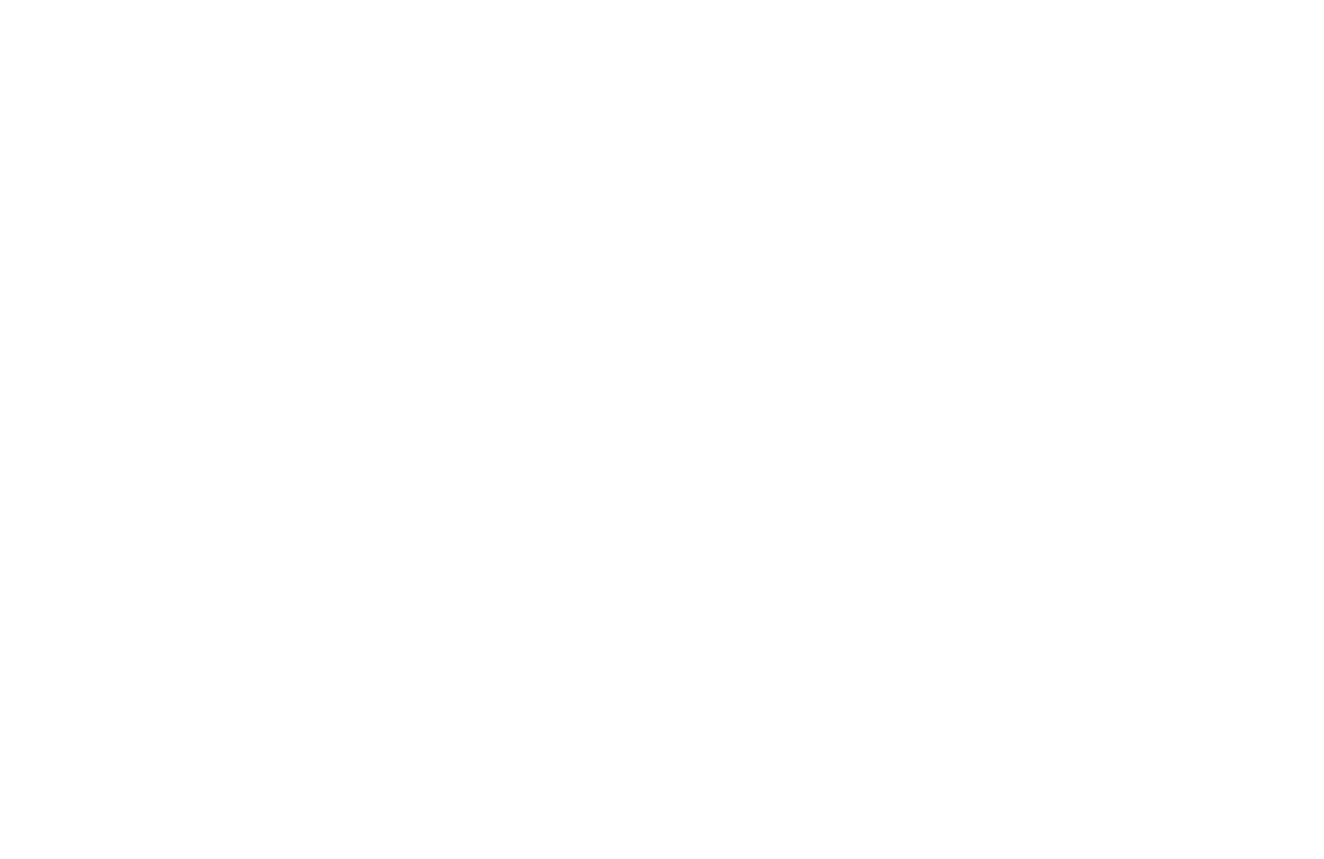
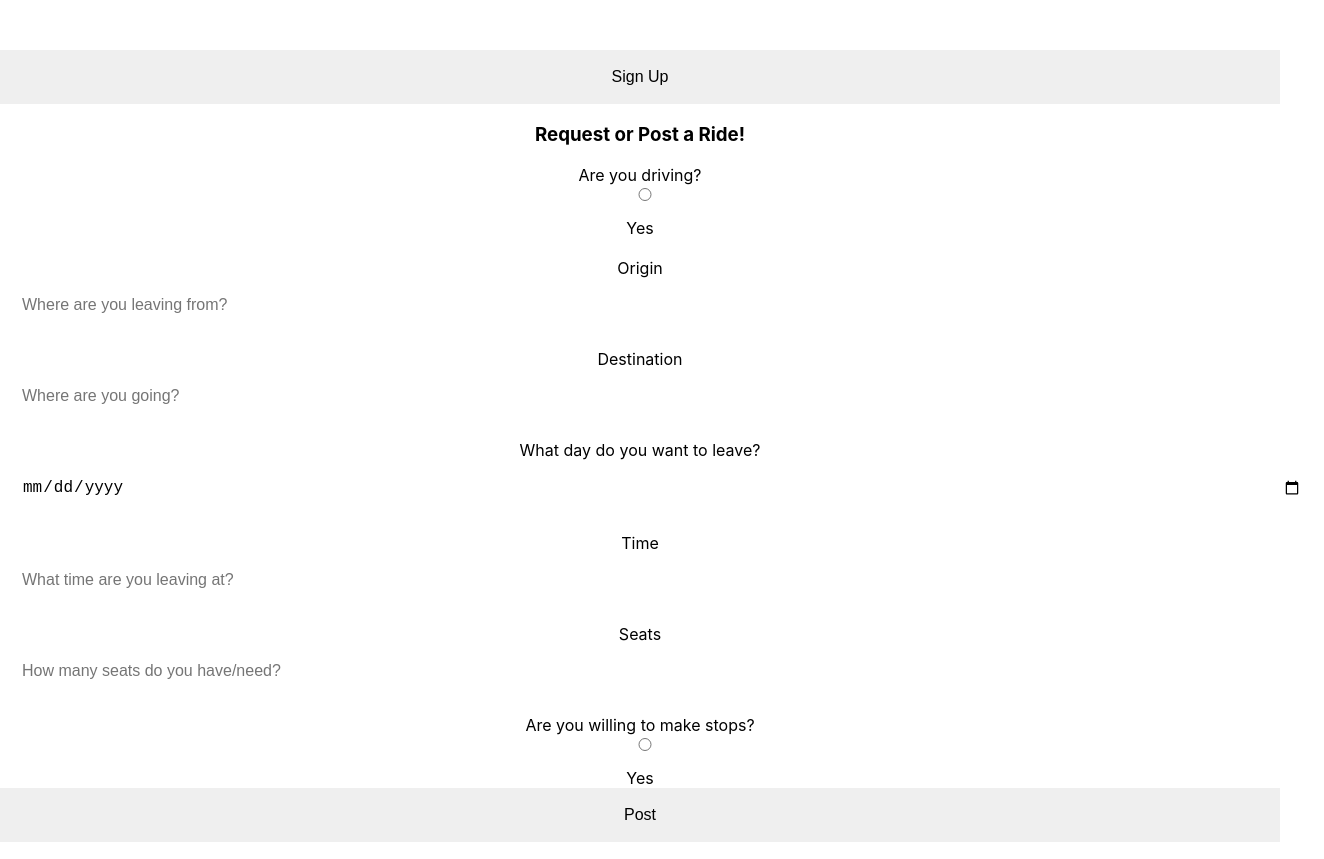
Before and after one commit to atfry/cs121_project, a React (Create React App) app in the folder client/: page /requestride in a window 1280 px wide. Shown: the part 600-1459 px from the top of the page, 1324 px wide, since content can reach past the window. Before the commit the page ends 800 px from the top, so only its background shows below. Built offline with nearby package versions, Linux system fonts and the light colour scheme.

Commit message:
post form

```diff
--- a/client/src/App.css
+++ b/client/src/App.css
@@ -48,3 +48,14 @@
   text-decoration: none;
   color: white;
 }
+
+input {
+  font-size: 22px;
+  color: #000;
+  padding: 18px 22px;
+  font-size: 16px;
+  margin-bottom: 17px;
+  border: 0;
+  display: block;
+  width: 100%;
+}
--- a/client/src/App.js
+++ b/client/src/App.js
@@ -6,6 +6,7 @@
 import AllRides from './components/AllRides';
 import RideRequest from './components/RideRequest';
 import { Route, withRouter } from 'react-router-dom';
+import {createPost} from './services/api';
 import './App.css';
 
 class App extends React.Component {
@@ -45,6 +46,10 @@
     console.log(this.registerFormData);
   }
 
+  handlePostSubmit = async(ev) => {
+    ev.preventDefault();
+
+  }
 
 
   render() {
--- a/client/src/components/Nav.jsx
+++ b/client/src/components/Nav.jsx
@@ -8,7 +8,7 @@
       <nav id="nav-bar">
         <Link to="/home">Home</Link>
         <Link to="/allrides">All Rides</Link>
-        <Link to="requestride">Request a ride</Link>
+        <Link to="requestride">Post a Ride</Link>
         <button>Log out</button>
       </nav>
     </header>
--- a/client/src/components/RideRequest.jsx
+++ b/client/src/components/RideRequest.jsx
@@ -1,9 +1,78 @@
 import React from 'react'
 
-export default function RideRequest() {
-  return (
-    <div>
-      <p>Ride request page</p>
+export default (props) => (
+  <>
+    <div className="riderequest">
+      <h3>Request or Post a Ride!</h3>
+
+      <form className="post" >
+        <label htmlFor="driver">Are you driving?</label>
+        <label>
+          <input
+            type="radio"
+            name="driver"
+            value="false"
+            id="driver"
+          /> Yes
+        </label>
+
+        <br />
+        <br />
+
+        <label htmlFor="origin">Origin</label>
+          <input
+            type="text"
+            name="origin"
+            placeholder="Where are you leaving from?"
+            id="origin"
+          />
+
+          <label htmlFor="destination">Destination</label>
+          <input
+            type="string"
+            name="destination"
+            placeholder="Where are you going?"
+            id="destination"
+          />
+
+          <label htmlFor="date">What day do you want to leave?</label>
+          <input
+            type="date"
+            name="date"
+            id="date"
+          />
+
+          <label htmlFor="time">Time</label>
+          <input
+            type="string"
+            name="time"
+            placeholder="What time are you leaving at?"
+            id="time"
+          />
+
+          <label htmlFor="seats">Seats</label>
+          <input
+            type="integer"
+            name="seats"
+            placeholder="How many seats do you have/need?"
+            id="seats"
+          />
+
+          <label htmlFor="stops">Are you willing to make stops?</label>
+          <label>
+            <input
+              type="radio"
+              name="stops"
+              value="false"
+              id="stops"
+            />Yes
+          </label>
+
+          <input
+          type="submit"
+          value="Post"
+        />
+      </form>
     </div>
-  )
-}
+  </>
+)
--- /dev/null
+++ b/client/src/services/api.js
@@ -0,0 +1,14 @@
+function createPost(driver, origin, destination, date, time, seats, stops) {
+    fetch('/posts',{
+        method: 'POST',
+        body: JSON.stringify({
+            task: Array(driver, origin, destination, date, time, seats, stops)
+        }),
+        headers: {"Content-Type": "application/json"}
+      })
+      .then(function(response){
+        return response.json()
+      }).then(function(body){
+        console.log(body);
+    });
+}
```
Also changed, not shown: 2 other files (tests, documents, lock files or other folders).
